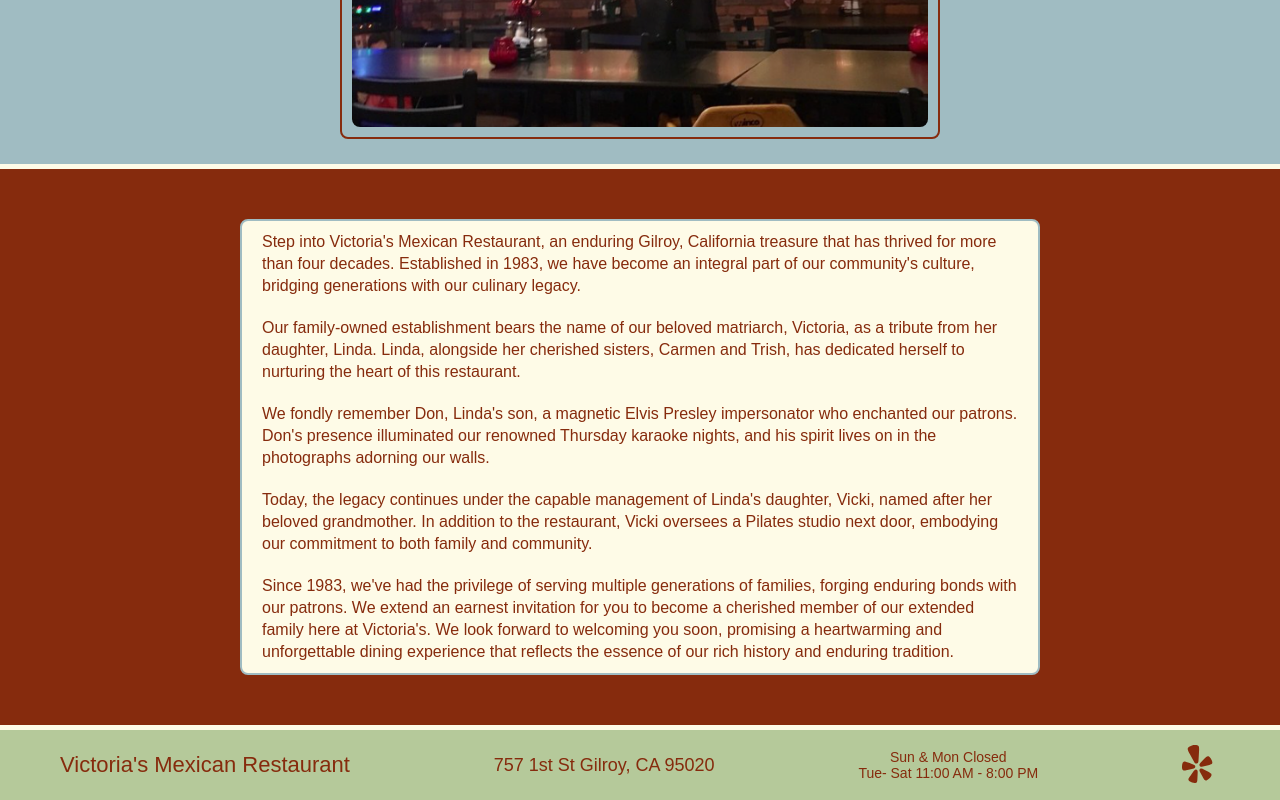
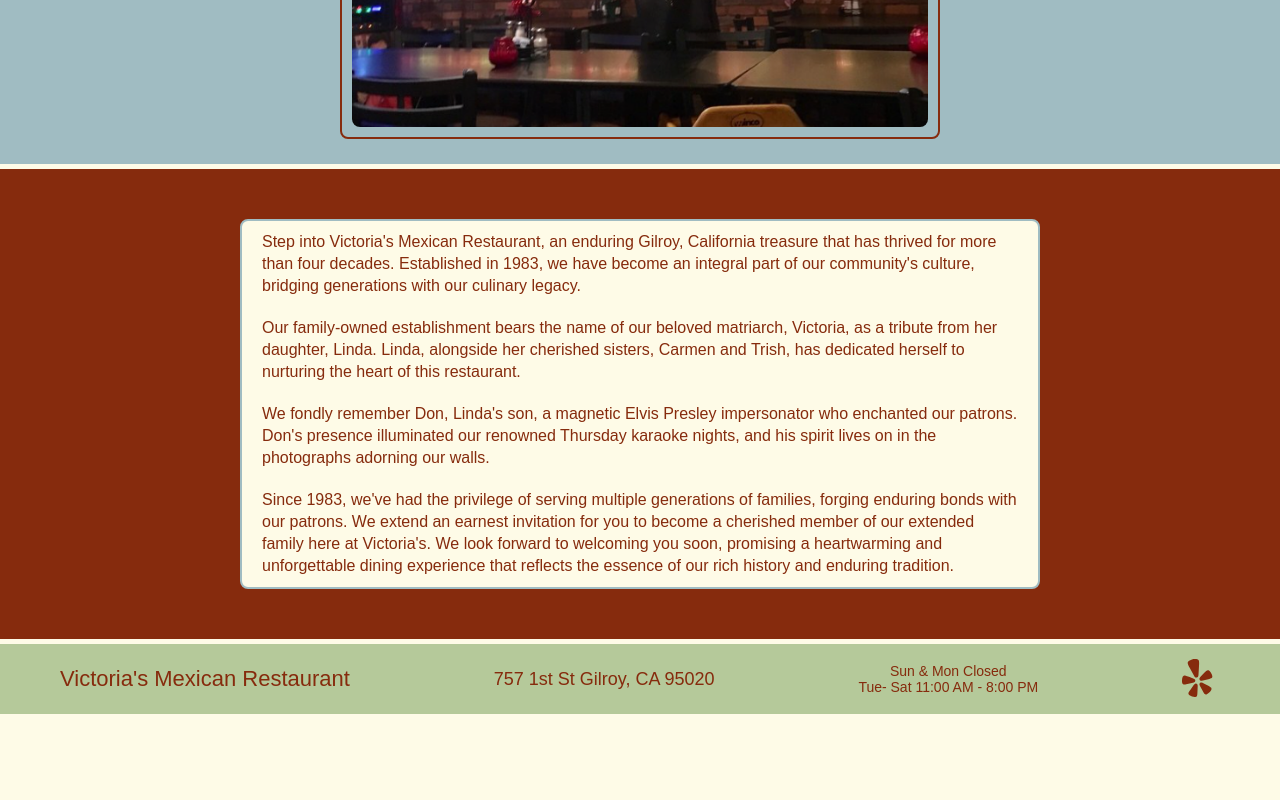
Before and after one commit to svizzusi/victoriasRestaurant, a React (Vite) app: page /about in a window 1280 px wide. Shown: the part 480-1280 px from the top of the page. After the commit the page ends 1194 px from the top, so only its background shows below. Built offline with nearby package versions, Linux system fonts and the light colour scheme.

Commit message:
Edited about section

```diff
--- a/src/components/about/About.jsx
+++ b/src/components/about/About.jsx
@@ -16,7 +16,7 @@
 
           <p>We fondly remember Don, Linda's son, a magnetic Elvis Presley impersonator who enchanted our patrons. Don's presence illuminated our renowned Thursday karaoke nights, and his spirit lives on in the photographs adorning our walls.</p>
 
-          <p>Today, the legacy continues under the capable management of Linda's daughter, Vicki, named after her beloved grandmother. In addition to the restaurant, Vicki oversees a Pilates studio next door, embodying our commitment to both family and community.</p>
+          {/* <p>Today, the legacy continues under the capable management of Linda's daughter, Vicki, named after her beloved grandmother. In addition to the restaurant, Vicki oversees a Pilates studio next door, embodying our commitment to both family and community.</p> */}
 
           <p>Since 1983, we've had the privilege of serving multiple generations of families, forging enduring bonds with our patrons. We extend an earnest invitation for you to become a cherished member of our extended family here at Victoria's. We look forward to welcoming you soon, promising a heartwarming and unforgettable dining experience that reflects the essence of our rich history and enduring tradition.</p>
         </section>
```
